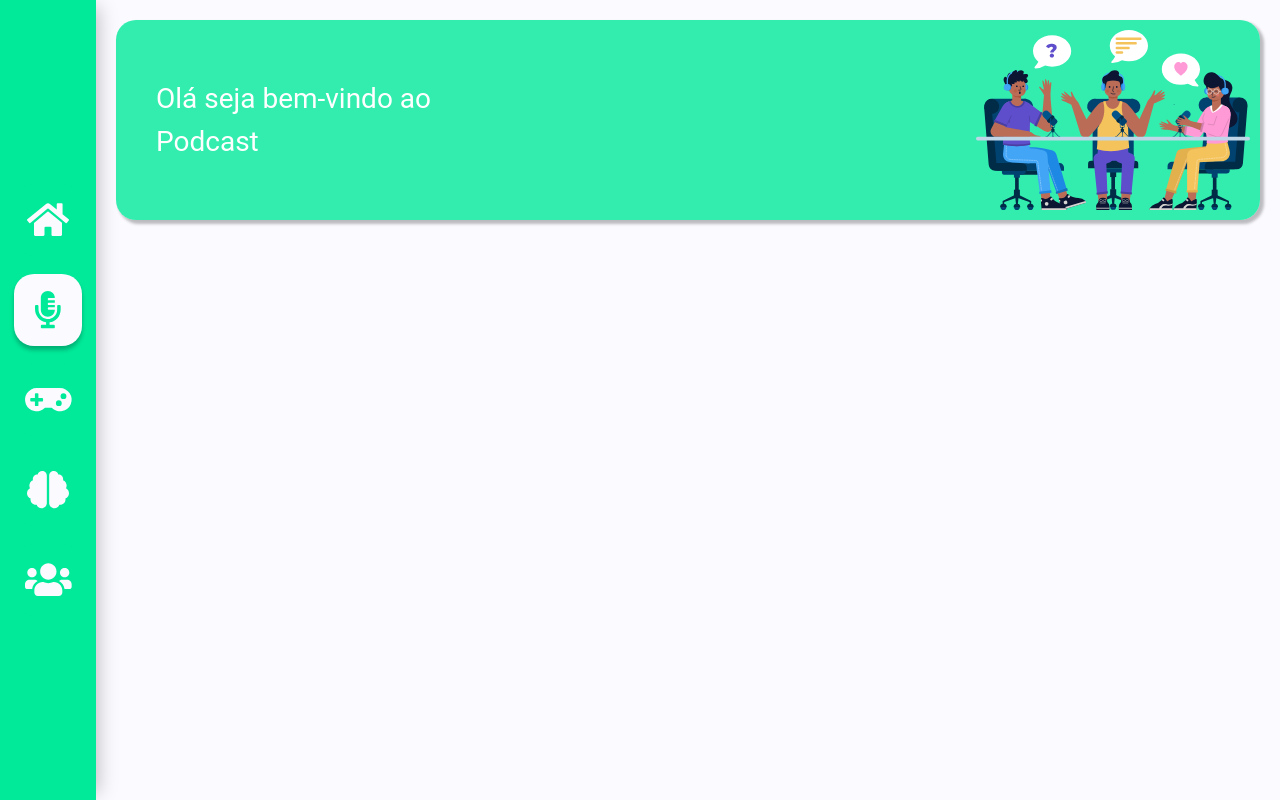
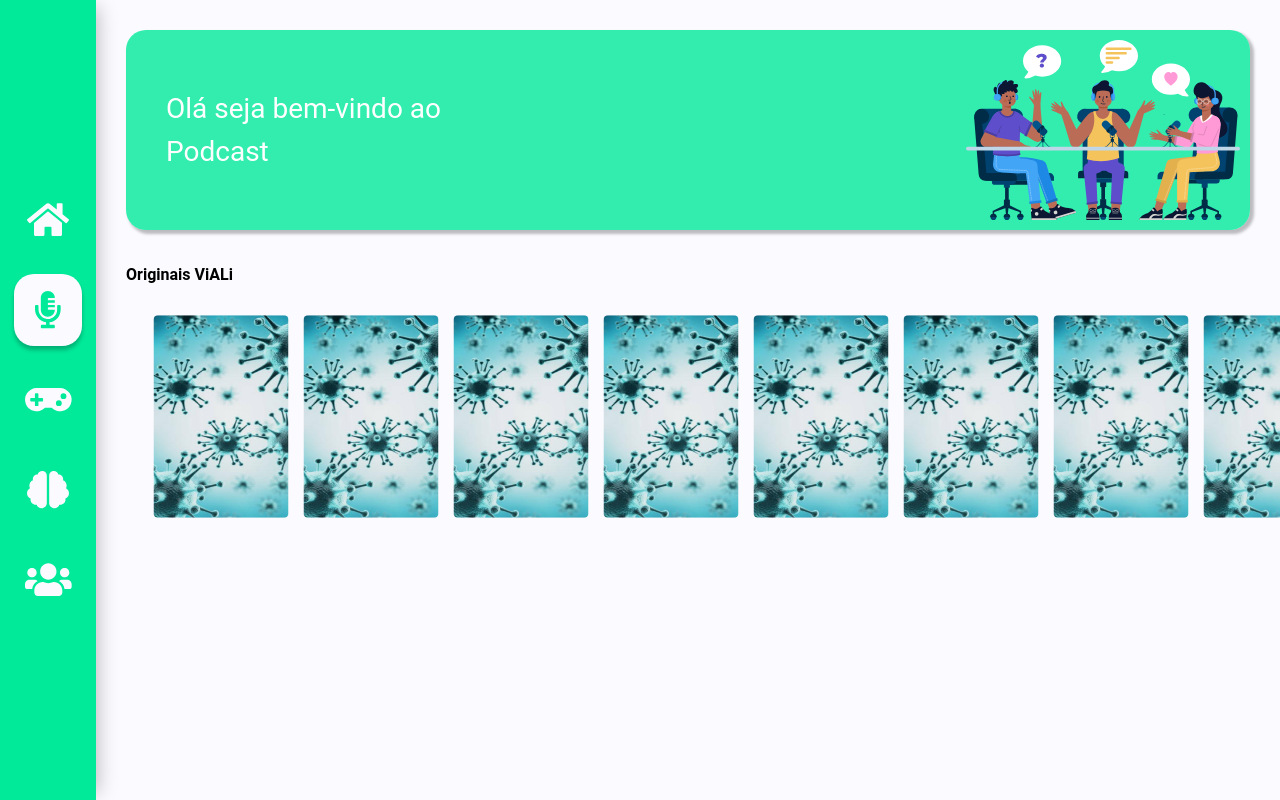
Before and after one commit to william-james-pj/viali, a React (Create React App) app: page /podcast in a window 1280 px wide. Built offline with nearby package versions, Linux system fonts and the light colour scheme.

Commit message:
create component slide

```diff
--- /dev/null
+++ b/src/components/PodcastFiles/styles.js
@@ -0,0 +1,15 @@
+import styled from 'styled-components';
+// import * as color from '../../config/colors';
+// import * as fonts from '../../config/fonts';
+
+export const Container = styled.div`
+  width: 100px;
+  height: 250px;
+  flex: 0 0 19.7%;
+  margin: 0 2px;
+  transition: transform 300ms ease 100ms;
+
+  background: #d7d7d7;
+  /* box-shadow: 0px 4px 4px 2px rgba(0, 0, 0, 0.25); */
+  border-radius: 10px;
+`;
--- /dev/null
+++ b/src/components/Slide/index.js
@@ -0,0 +1,83 @@
+import React, { useState } from 'react';
+
+import { FontAwesomeIcon } from '@fortawesome/react-fontawesome';
+import {
+  faChevronLeft,
+  faChevronRight,
+} from '@fortawesome/free-solid-svg-icons';
+
+import { Container, List, Items, ImgList, Left, Right } from './styles';
+import ImgPath from '../../assets/img/virus.png';
+
+const items = [
+  {
+    imgUrl: ImgPath,
+  },
+  {
+    imgUrl: ImgPath,
+  },
+  {
+    imgUrl: ImgPath,
+  },
+  {
+    imgUrl: ImgPath,
+  },
+  {
+    imgUrl: ImgPath,
+  },
+  {
+    imgUrl: ImgPath,
+  },
+  {
+    imgUrl: ImgPath,
+  },
+  {
+    imgUrl: ImgPath,
+  },
+  {
+    imgUrl: ImgPath,
+  },
+  {
+    imgUrl: ImgPath,
+  },
+];
+
+function Slide() {
+  const [scrollX, setScrollX] = useState(30);
+
+  const handleLeftArrow = () => {
+    let x = scrollX + Math.round(window.innerWidth / 2);
+    if (x > 0) x = 30;
+    setScrollX(x);
+  };
+
+  const handRightArrow = () => {
+    let x = scrollX - Math.round(window.innerWidth / 2);
+    let listW = 150 * (items.length + 1);
+    if (window.innerWidth - listW > x) x = window.innerWidth - listW - 60;
+    setScrollX(x);
+  };
+
+  return (
+    <Container>
+      <Left onClick={handleLeftArrow}>
+        <FontAwesomeIcon icon={faChevronLeft} size="3x" />
+      </Left>
+      <Right onClick={handRightArrow}>
+        <FontAwesomeIcon icon={faChevronRight} size="3x" />
+      </Right>
+      <List style={{ marginLeft: scrollX, width: 150 * (items.length + 1) }}>
+        {items.length > 0 &&
+          items.map((item, key) => {
+            return (
+              <Items key={key}>
+                <ImgList src={item.imgUrl} />
+              </Items>
+            );
+          })}
+      </List>
+    </Container>
+  );
+}
+
+export default Slide;
--- /dev/null
+++ b/src/components/Slide/styles.js
@@ -0,0 +1,61 @@
+import styled from 'styled-components';
+import * as color from '../../config/colors';
+// import * as fonts from '../../config/fonts';
+
+export const Container = styled.div`
+  overflow-x: hidden;
+  position: relative;
+`;
+
+export const ArrowContainer = styled.div`
+  position: absolute;
+  width: 40px;
+  height: 225px;
+  z-index: 99;
+  display: flex;
+  align-items: center;
+  justify-content: center;
+  overflow: hidden;
+  background-color: rgba(300, 300, 300, 0.5);
+  cursor: pointer;
+  opacity: 0;
+  transition: all ease 0.3s;
+  -webkit-tap-highlight-color: transparent;
+  color: ${color.colorGreen2};
+
+  ${Container}:hover & {
+    opacity: 1;
+  }
+`;
+
+export const Left = styled(ArrowContainer)`
+  left: 0;
+`;
+
+export const Right = styled(ArrowContainer)`
+  right: 0;
+`;
+
+export const List = styled.div`
+  padding-left: 20px;
+  transition: all ease 0.5s;
+`;
+
+export const Items = styled.div`
+  display: inline-block;
+  width: 150px;
+  height: 225px;
+  cursor: pointer;
+`;
+
+export const ImgList = styled.img`
+  width: 100%;
+  height: 100%;
+  transform: scale(0.9);
+  transition: all ease 0.2s;
+  border-radius: 5px;
+
+  :hover {
+    transform: scale(1);
+  }
+`;
--- a/src/views/Podcast/index.js
+++ b/src/views/Podcast/index.js
@@ -2,17 +2,24 @@ import React from 'react';
 
 import MyHeader from '../../components/MyHeader/index';
 import ImgPath from '../../assets/img/podcast.svg';
+import Slide from '../../components/Slide/index';
 
-import { Container } from './styles';
+import { Container, Text, SlideContainer, PaddingContainer } from './styles';
 
 function Podcast() {
   return (
     <Container>
-      <MyHeader
-        title={'Olá seja bem-vindo ao'}
-        text={'Podcast'}
-        imgPath={ImgPath}
-      />
+      <PaddingContainer>
+        <MyHeader
+          title={'Olá seja bem-vindo ao'}
+          text={'Podcast'}
+          imgPath={ImgPath}
+        />
+      </PaddingContainer>
+      <Text>Originais ViALi</Text>
+      <SlideContainer>
+        <Slide />
+      </SlideContainer>
     </Container>
   );
 }
--- a/src/views/Podcast/styles.js
+++ b/src/views/Podcast/styles.js
@@ -5,6 +5,21 @@ import styled from 'styled-components';
 export const Container = styled.div`
   width: 100%;
   height: 100%;
+`;
 
-  padding: 20px;
+export const PaddingContainer = styled.div`
+  padding: 30px 30px 0 30px;
 `;
+
+export const Text = styled.div`
+  width: 100%;
+  font-weight: 700;
+  margin-top: 35px;
+  margin-bottom: 20px;
+  padding-left: 30px;
+`;
+
+export const SlideContainer = styled.div`
+  width: 100%;
+  height: auto;
+`;
```
Also changed, not shown: src/components/PodcastFiles/index.js (added, +9 -0 lines), src/assets/img/virus.png (added).
